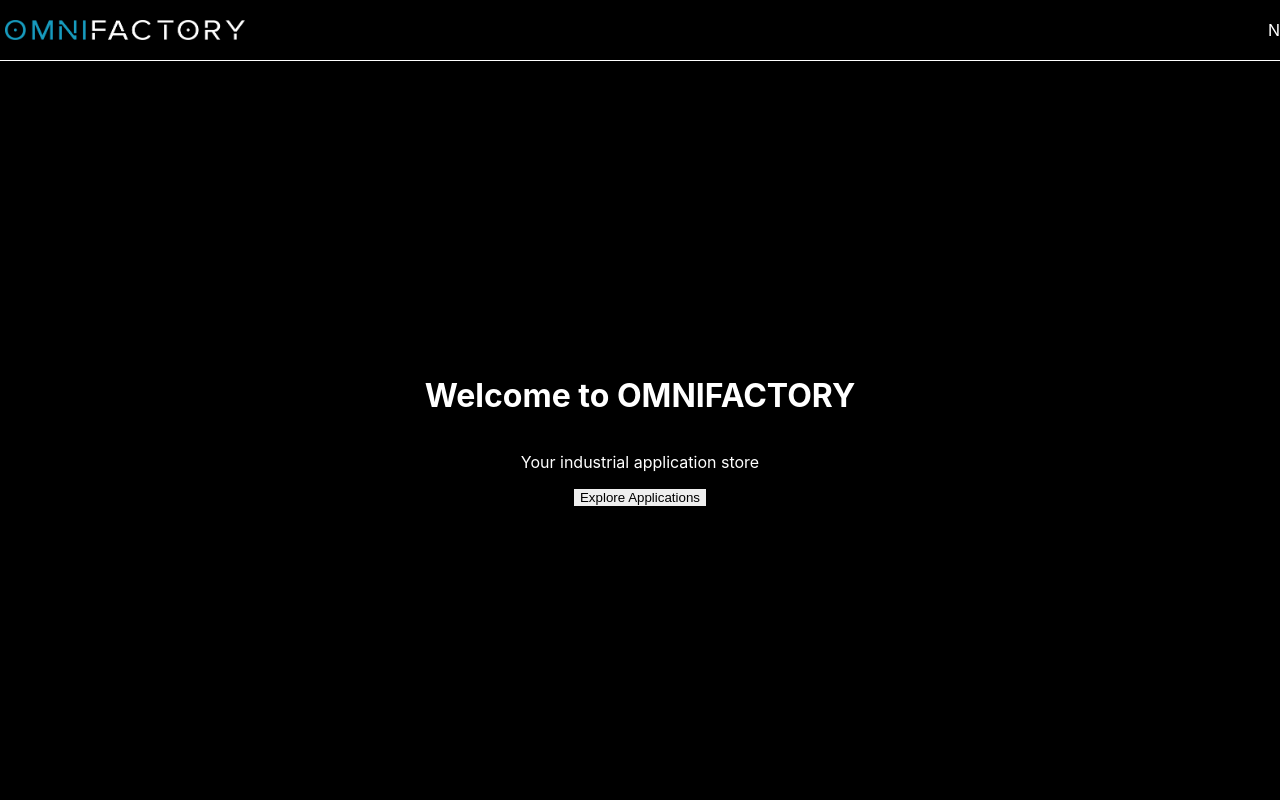
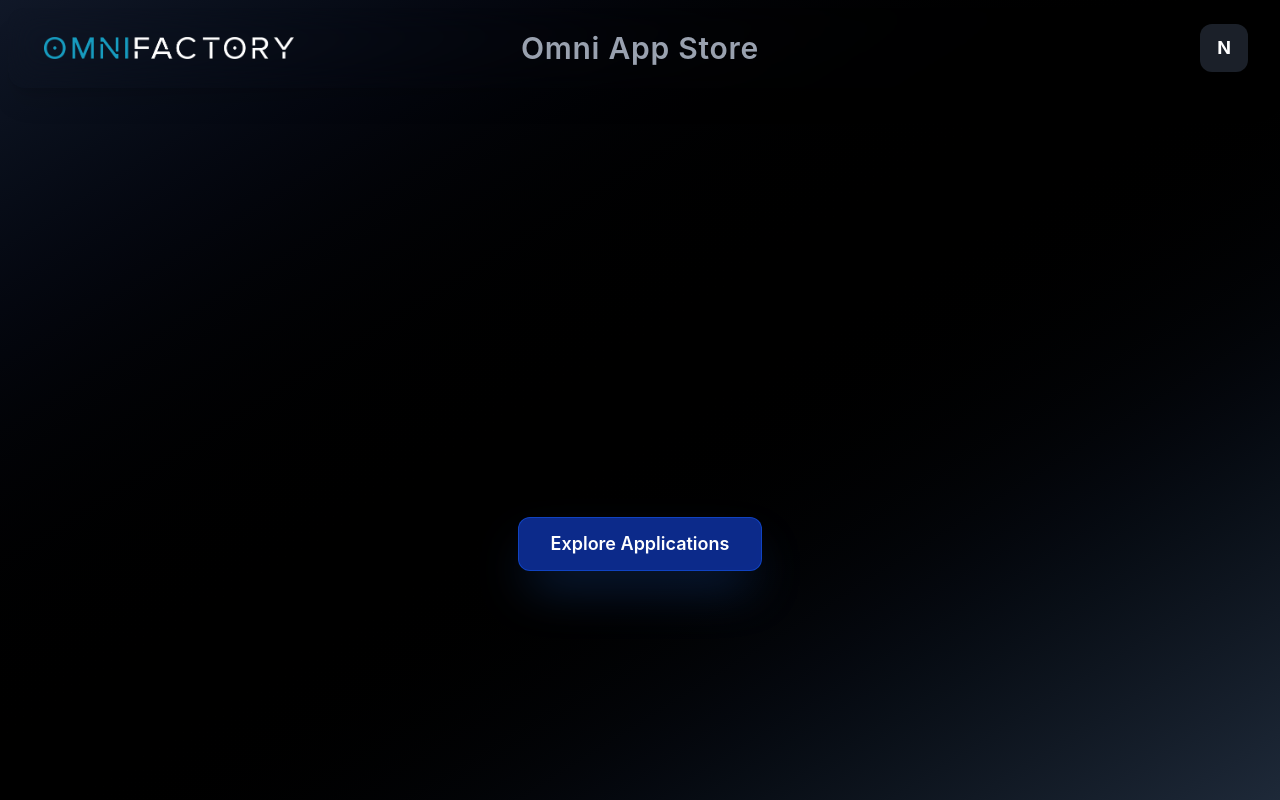
Before and after one commit to M-I-Ahmed/OmniAppStore, a Next.js app in the folder omni-app-store/: page / in a window 1280 px wide. Built offline with nearby package versions, Linux system fonts and the light colour scheme.

Commit message:
Resolved CSS issues

```diff
--- a/omni-app-store/postcss.config.mjs
+++ b/omni-app-store/postcss.config.mjs
@@ -5,3 +5,10 @@
     autoprefixer: {},
   }
 }
+
+module.exports = {
+  plugins: {
+    tailwindcss: {},
+    autoprefixer: {},
+  },
+}
--- a/omni-app-store/src/app/globals.css
+++ b/omni-app-store/src/app/globals.css
@@ -1,6 +1,4 @@
-@tailwind base;
-@tailwind components;
-@tailwind utilities;
+@import "tailwindcss";
 
 * {
   box-sizing: border-box;
--- a/omni-app-store/src/app/page.tsx
+++ b/omni-app-store/src/app/page.tsx
@@ -3,19 +3,30 @@
 export default function Home() {
   return (
     <div className="flex flex-col min-h-screen bg-black text-white">
-      <header className="flex items-center justify-between mx-4 mb-2 p-6 bg-gray-800/80 backdrop-blur-lg border-b border-gray-700/50 sticky top-0 z-50 shadow-xl rounded-2xl"> {/* Applied exact same structure as your working code */}
-        {/* Logo container */}
+      {/* Background elements for blur effect */}
+      <div className="fixed inset-0 bg-gradient-to-br from-gray-900 via-black to-gray-800"></div>
+
+      <header
+        className="flex items-center justify-between mx-2 mb-2 mt-2 p-6 sticky top-0 z-50 rounded-2xl h-20 bg-transparent bg-gray-900/80 border-gray-800 border-0 shadow-xl backdrop-blur-lg"
+      >
+        {/* Left side with logo and spacing */}
         <div className="flex items-center">
-          {/* Spacer div to push logo away from edge */}
-          <div className="w-16 h-4 bg-transparent">&nbsp;</div>
           <Image
             src="/Omnifactory_logo.png"
             alt="OMNI Logo"
-            width={240} // Fixed width
-            height={60} // Fixed height
-            className="object-contain w-[240px] h-[60px]" // Fixed dimensions
+            width={200}
+            height={50}
+            className="object-contain h-24 w-[250px] ml-24"
+            style={{ marginLeft: '12px' }}
             priority
           />
+        </div>
+
+        {/* Center title - absolutely positioned */}
+        <div className="absolute left-1/2 transform -translate-x-1/2">
+          <h1 className="text-3xl font-semibold tracking-wide text-gray-400 ">
+            Omni App Store
+          </h1>
         </div>
 
         {/* Right side container */}
```
